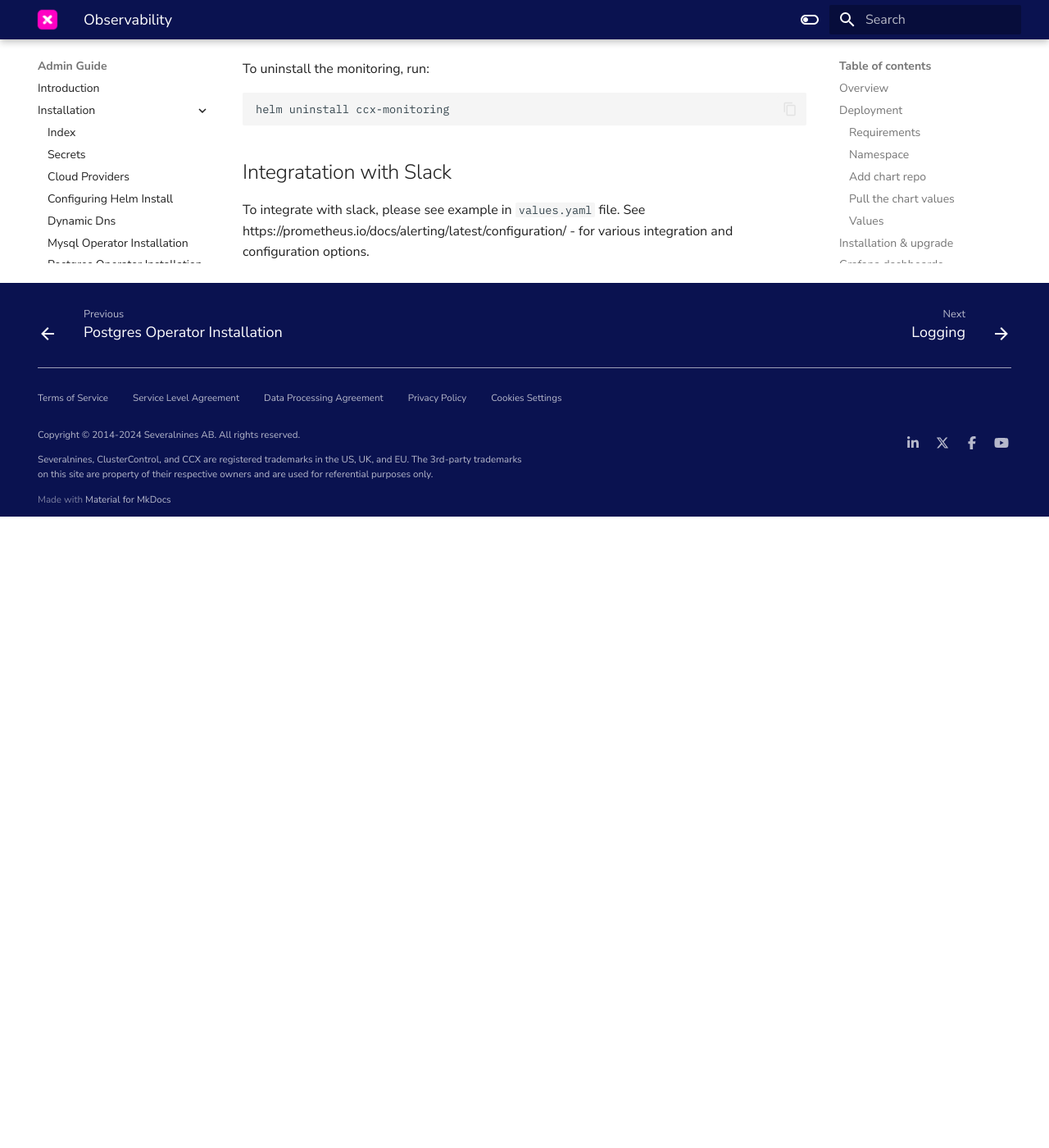
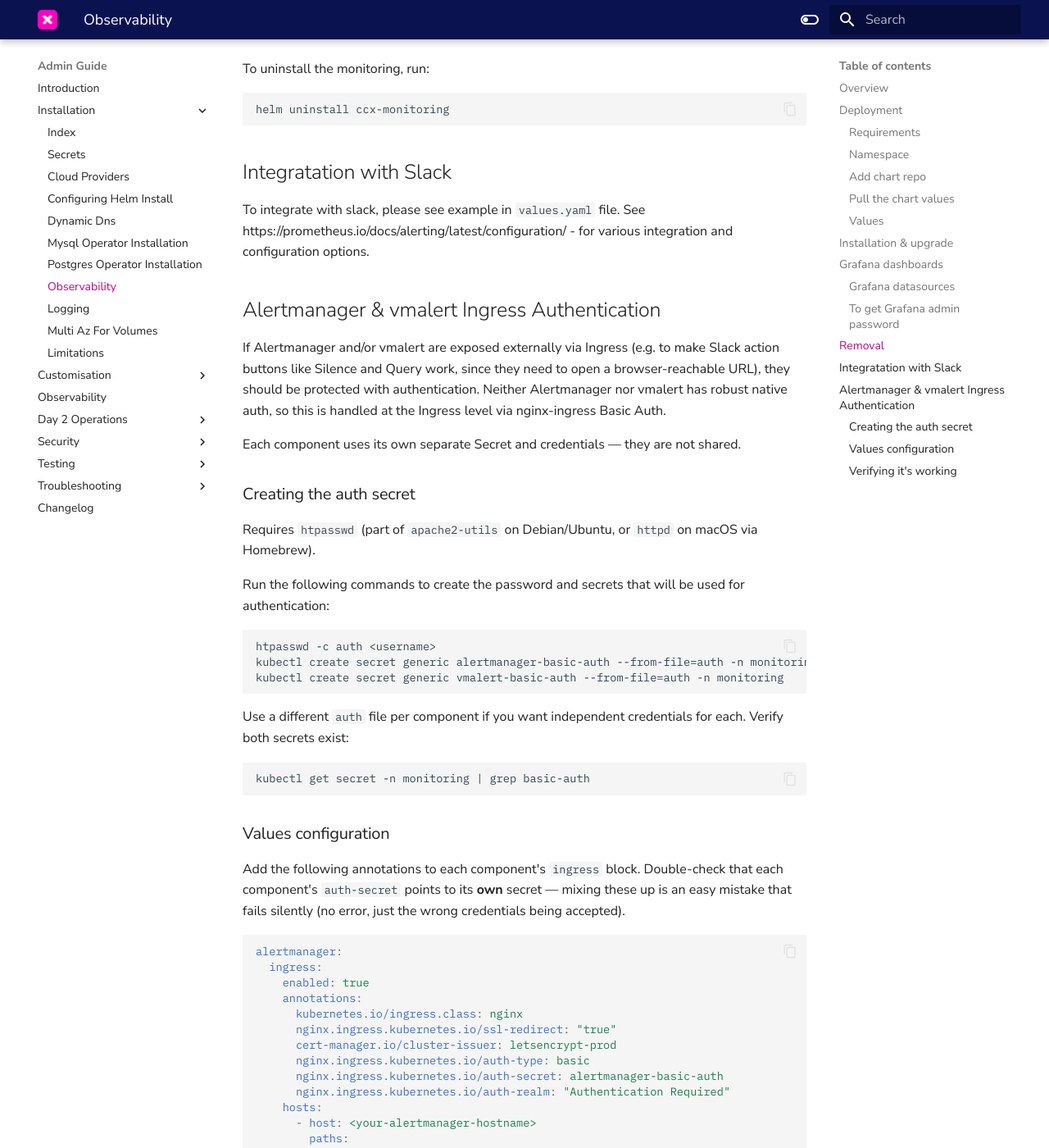
Before and after one commit to severalnines/ccx-docs, an MkDocs documentation site: the page built from docs/admin/Installation/Observability.md, in a window 1280 px wide and 1400 px high, scrolled down 2490 px. Shown: the whole window at 82% size. Built offline with MkDocs 1.6.1 and Material for MkDocs 9.7.7, drawn with Linux system fonts in a browser that asks for light colours; comment, search, counter and statistics services are not loaded; before the commit the page ends 3120 px from its top, so only the background shows below that; some of the changed text lies outside the part shown.

Commit message:
Add docs section on configuring alertmanager and vmalert authentication

````diff
--- a/docs/admin/Installation/Observability.md
+++ b/docs/admin/Installation/Observability.md
@@ -97,3 +97,94 @@
 ## Integratation with Slack
 
 To integrate with slack, please see example in `values.yaml` file. See https://prometheus.io/docs/alerting/latest/configuration/ - for various integration and configuration options.
+
+## Alertmanager & vmalert Ingress Authentication
+
+If Alertmanager and/or vmalert are exposed externally via Ingress (e.g. to make Slack action buttons like Silence and Query work, since they need to open a browser-reachable URL), they should be protected with authentication. Neither Alertmanager nor vmalert has robust native auth, so this is handled at the Ingress level via nginx-ingress Basic Auth.
+
+Each component uses its own separate Secret and credentials — they are not shared.
+
+### Creating the auth secret
+
+Requires `htpasswd` (part of `apache2-utils` on Debian/Ubuntu, or `httpd` on macOS via Homebrew).
+
+Run the following commands to create the password and secrets that will be used for authentication:
+
+```
+htpasswd -c auth <username>
+kubectl create secret generic alertmanager-basic-auth --from-file=auth -n monitoring
+kubectl create secret generic vmalert-basic-auth --from-file=auth -n monitoring
+```
+
+Use a different `auth` file per component if you want independent credentials for each. Verify both secrets exist:
+
+```
+kubectl get secret -n monitoring | grep basic-auth
+```
+
+### Values configuration
+
+Add the following annotations to each component's `ingress` block. Double-check that each component's `auth-secret` points to its **own** secret — mixing these up is an easy mistake that fails silently (no error, just the wrong credentials being accepted).
+
+```yaml
+alertmanager:
+  ingress:
+    enabled: true
+    annotations:
+      kubernetes.io/ingress.class: nginx
+      nginx.ingress.kubernetes.io/ssl-redirect: "true"
+      cert-manager.io/cluster-issuer: letsencrypt-prod
+      nginx.ingress.kubernetes.io/auth-type: basic
+      nginx.ingress.kubernetes.io/auth-secret: alertmanager-basic-auth
+      nginx.ingress.kubernetes.io/auth-realm: "Authentication Required"
+    hosts:
+      - host: <your-alertmanager-hostname>
+        paths:
+          - path: /
+            pathType: ImplementationSpecific
+    tls:
+      - secretName: alertmanager-cert
+        hosts:
+          - <your-alertmanager-hostname>
+
+victoria-metrics-alert:
+  server:
+    ingress:
+      enabled: true
+      annotations:
+        kubernetes.io/ingress.class: nginx
+        nginx.ingress.kubernetes.io/ssl-redirect: "true"
+        cert-manager.io/cluster-issuer: letsencrypt-prod
+        nginx.ingress.kubernetes.io/auth-type: basic
+        nginx.ingress.kubernetes.io/auth-secret: vmalert-basic-auth
+        nginx.ingress.kubernetes.io/auth-realm: "Authentication Required"
+      hosts:
+        - name: <your-vmalert-hostname>
+          path: /
+      tls:
+        - secretName: vmalert-cert
+          hosts:
+            - <your-vmalert-hostname>
+```
+
+Also requires `--web.external-url` (Alertmanager) and `-external.url` (vmalert) to be set to each component's own Ingress hostname, so that self-referential links they generate (e.g. Alertmanager's silence link, vmalert's `GeneratorURL`) point to a browser-reachable address rather than an internal cluster URL:
+
+```yaml
+alertmanager:
+  extraArgs:
+    web.external-url: "https://<your-alertmanager-hostname>"
+
+victoria-metrics-alert:
+  server:
+    extraArgs:
+      external.url: "https://<your-vmalert-hostname>"
+```
+
+### Verifying it's working
+
+Confirm the annotations and args rendered correctly:
+
+```
+helm template <release> s9s/ccx-monitoring --values YOUR_VALUES.yaml | grep -B5 -A15 "kind: Ingress"
+helm template <release> s9s/ccx-monitoring --values YOUR_VALUES.yaml | grep "web.external-url|external.url"
+```
````
